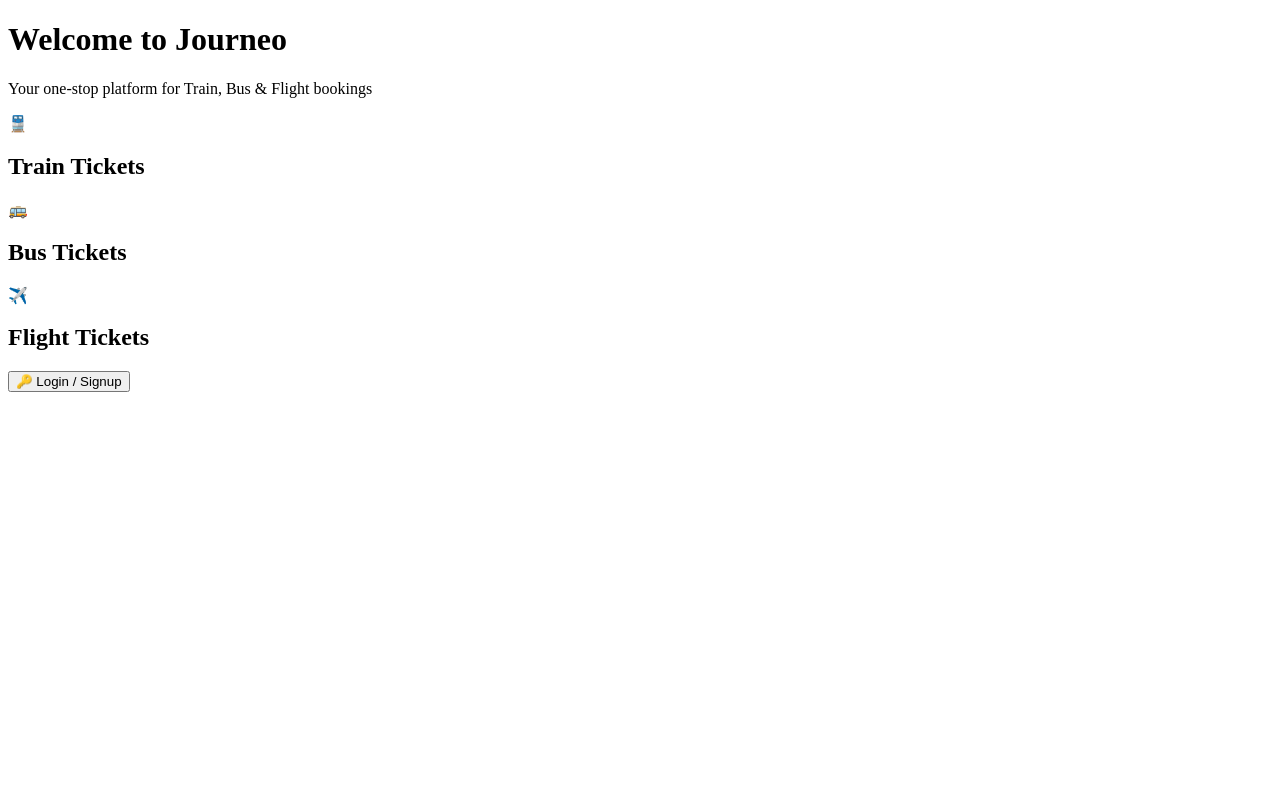
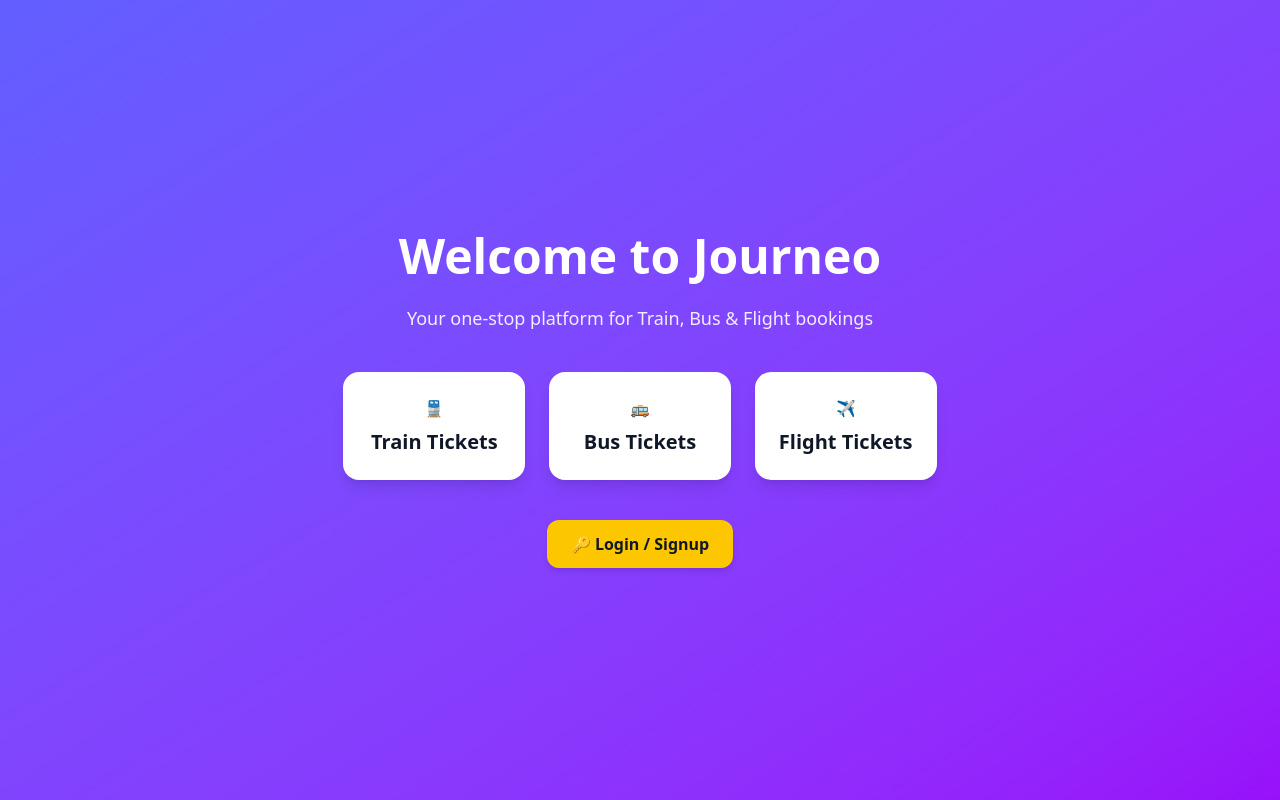
Before and after one commit to vishwajeet161/Journeo, an Angular app in the folder frontend/journeo-ui/: page / in a window 1280 px wide. Built offline with nearby package versions, Linux system fonts and the light colour scheme.

Commit message:
finally successfully add tailwind to our peoject

```diff
--- a/frontend/journeo-ui/package.json
+++ b/frontend/journeo-ui/package.json
@@ -18,7 +18,10 @@
     "@angular/platform-browser": "^19.0.0",
     "@angular/platform-browser-dynamic": "^19.0.0",
     "@angular/router": "^19.0.0",
+    "@tailwindcss/postcss": "^4.1.14",
+    "postcss": "^8.5.6",
     "rxjs": "~7.8.0",
+    "tailwindcss": "^4.1.14",
     "tslib": "^2.3.0",
     "zone.js": "~0.15.0"
   },
--- a/frontend/journeo-ui/src/styles.scss
+++ b/frontend/journeo-ui/src/styles.scss
@@ -1 +1,2 @@
 /* You can add global styles to this file, and also import other style files */
+@import "tailwindcss";
```
Also changed, not shown: frontend/journeo-ui/.postcssrc.json (added), 1 other file (tests, documents, lock files or other folders).
